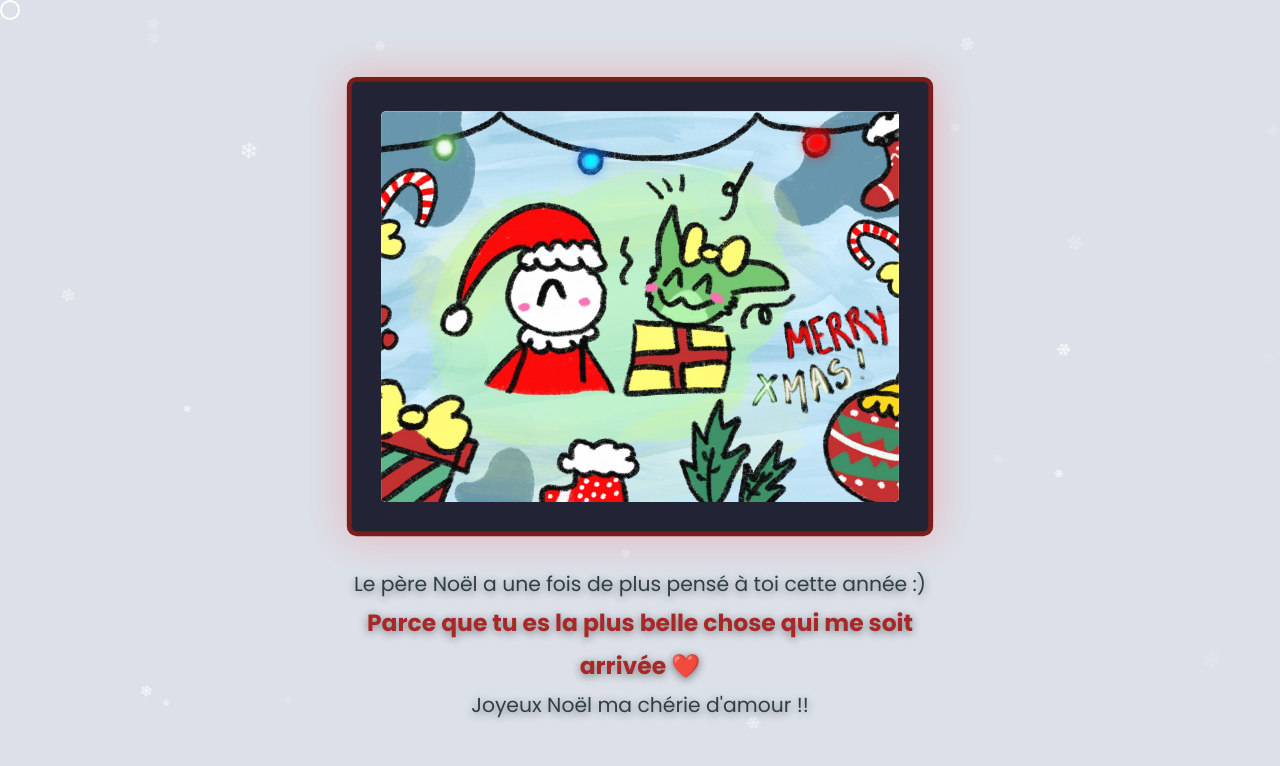
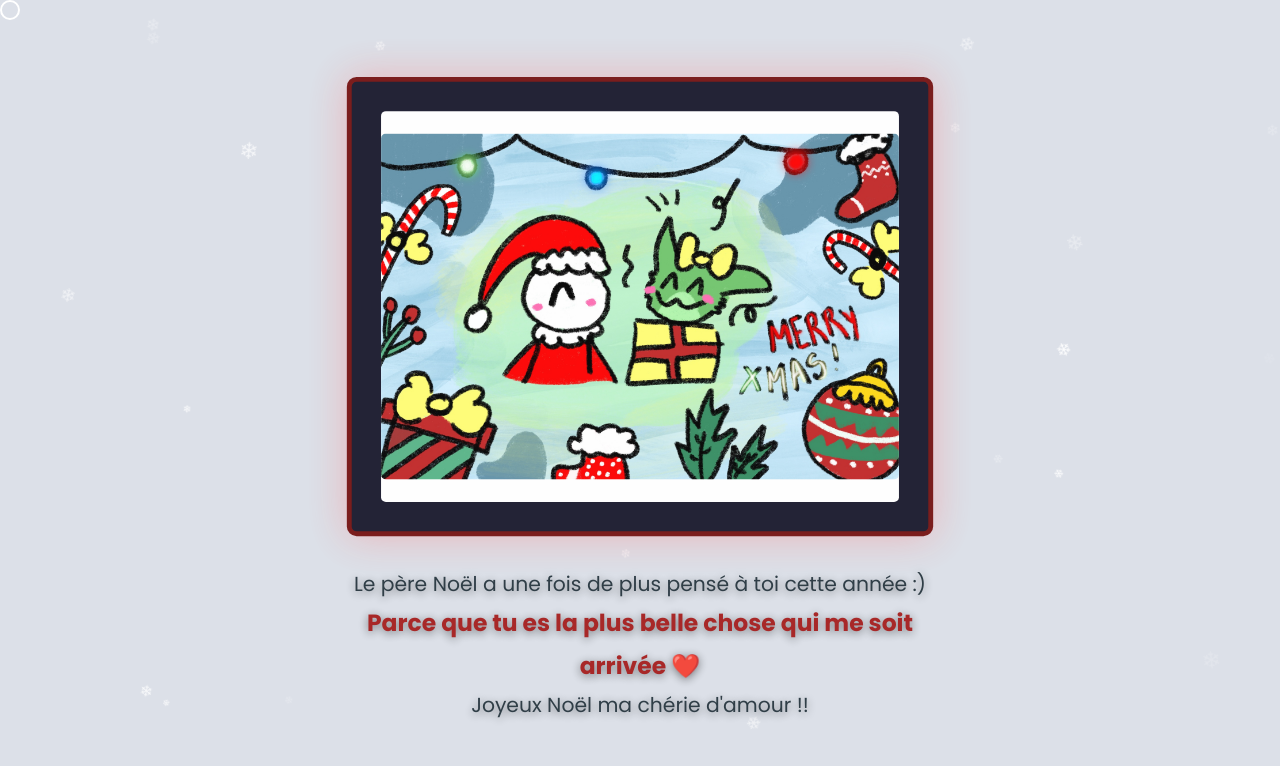
Before and after one commit to lyunabi/cadeau-noel, a plain HTML site: page index.html in a window 1280 px wide. Both pictures are taken after a click on the element 639 px from the left and 474 px from the top of the page. Drawn offline with Linux system fonts and the light colour scheme.

Commit message:
Update index.html

```diff
--- a/index.html
+++ b/index.html
@@ -402,7 +402,7 @@
         <div class="revealed-content" id="revealedContent">
             <div class="drawing-frame">
                 <div class="drawing-placeholder">
-                    <img src="image.JPG">
+                    <img src="image.JPG" style="width: 100%; height: auto; border-radius: 5px; display: block;">
                 </div>
             </div>
             <div class="love-message">
```
